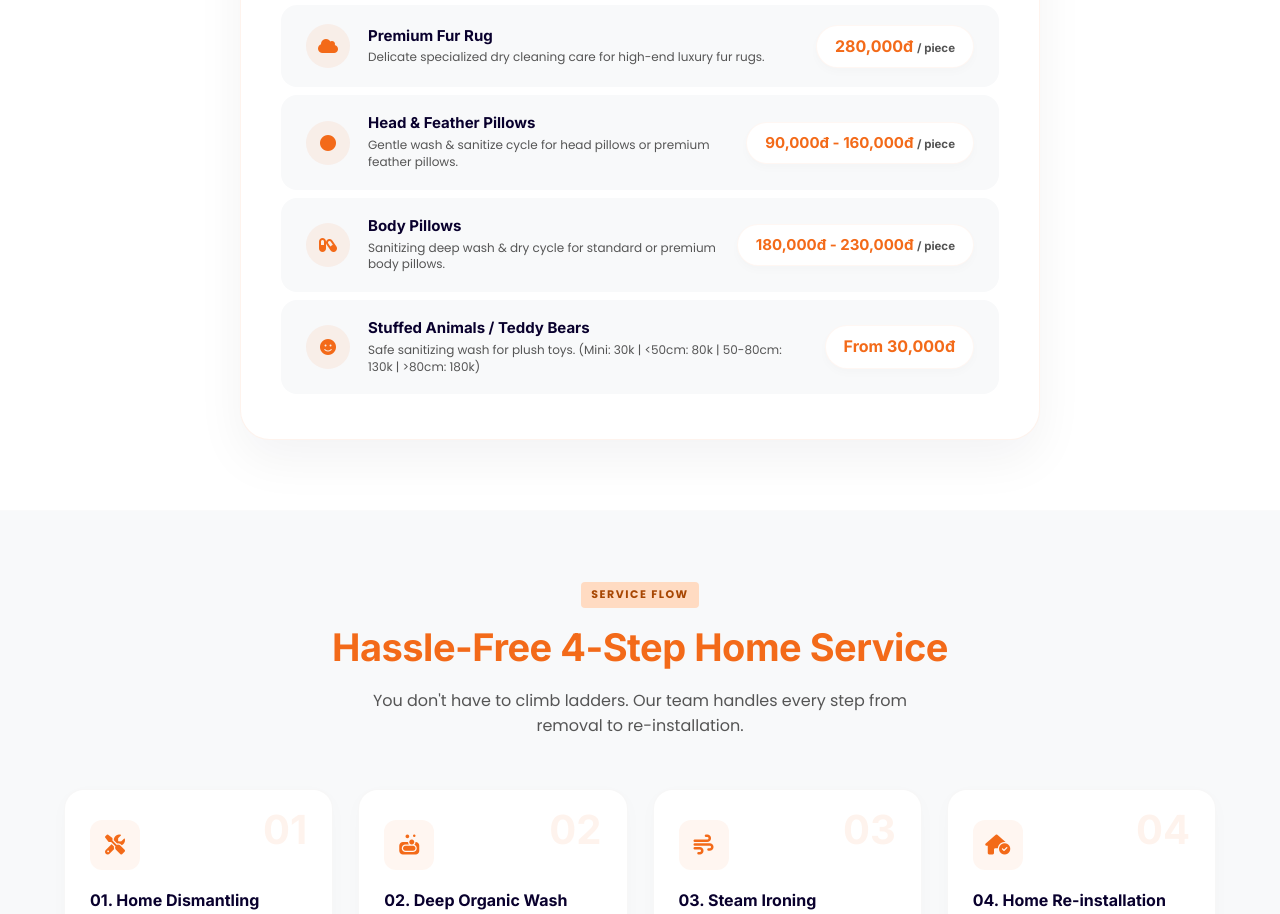
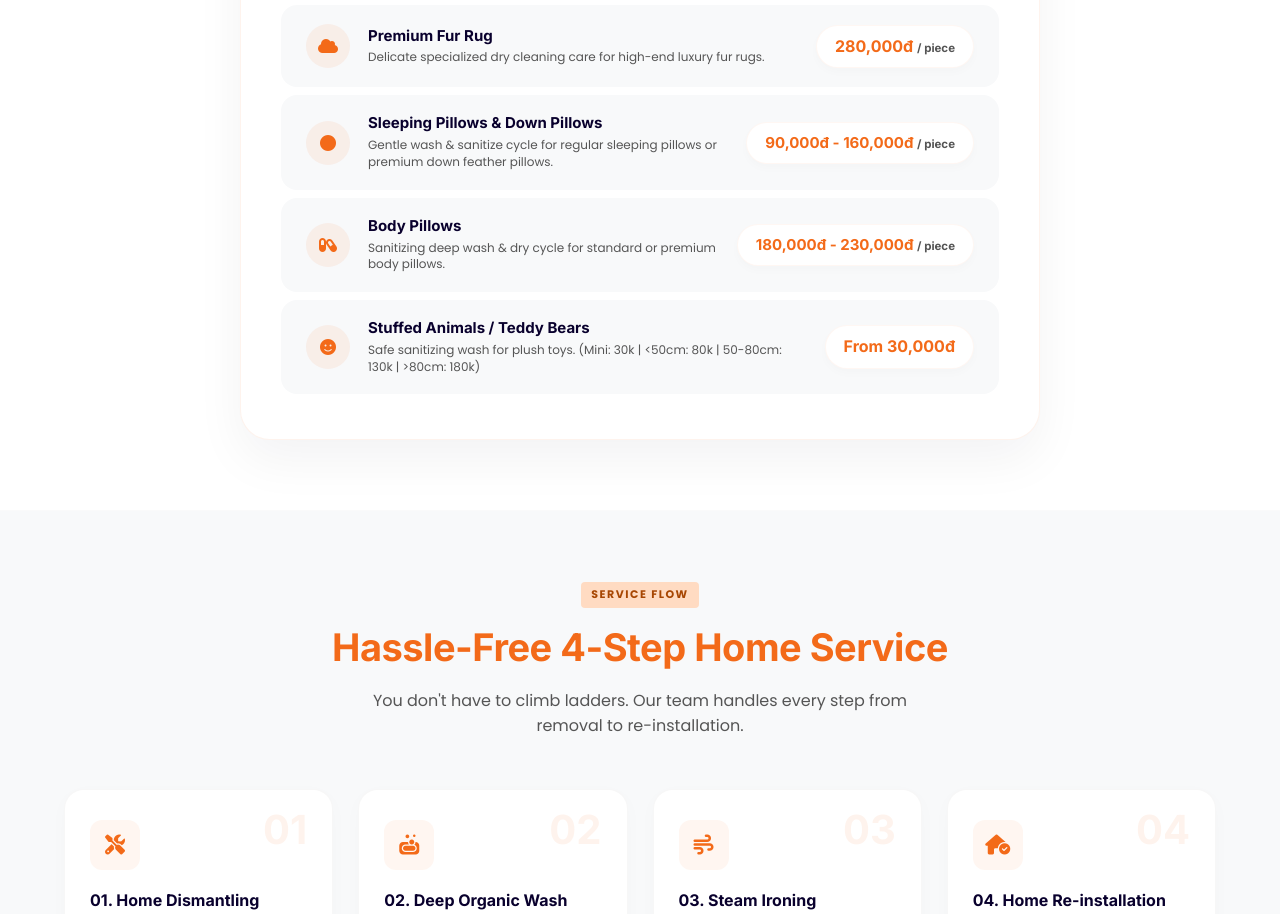
Before and after one commit to oanhtran97iii/1997laundry, a plain HTML site: page curtain-cleaning.html in a window 1280 px wide. Shown: the part 2027-2941 px from the top of the page. Drawn offline with Linux system fonts and the light colour scheme.

Commit message:
translate: fix Sleeping & Down Pillows naming on curtain-cleaning.html

```diff
--- a/curtain-cleaning.html
+++ b/curtain-cleaning.html
@@ -1088,8 +1088,8 @@
                                 <i class="fa-solid fa-circle"></i>
                             </div>
                             <div>
-                                <h4 style="font-size: 15px; font-weight: 700; color: var(--color-bg-dark); margin: 0 0 4px 0;">Head & Feather Pillows</h4>
-                                <p style="font-size: 12px; color: var(--color-text-gray); margin: 0; line-height: 1.4;">Gentle wash & sanitize cycle for head pillows or premium feather pillows.</p>
+                                <h4 style="font-size: 15px; font-weight: 700; color: var(--color-bg-dark); margin: 0 0 4px 0;">Sleeping Pillows & Down Pillows</h4>
+                                <p style="font-size: 12px; color: var(--color-text-gray); margin: 0; line-height: 1.4;">Gentle wash & sanitize cycle for regular sleeping pillows or premium down feather pillows.</p>
                             </div>
                         </div>
                         <div class="add-service-right" style="font-family: var(--font-headline); font-size: 15px; font-weight: 700; color: var(--color-accent); white-space: nowrap; background: #ffffff; padding: 8px 18px; border-radius: 30px; box-shadow: 0 4px 10px rgba(9, 0, 45, 0.02); border: 1px solid rgba(242, 106, 25, 0.05);">90,000đ - 160,000đ <span style="font-size: 11.5px; color: var(--color-text-gray); font-weight: 500;">/ piece</span></div>
```
